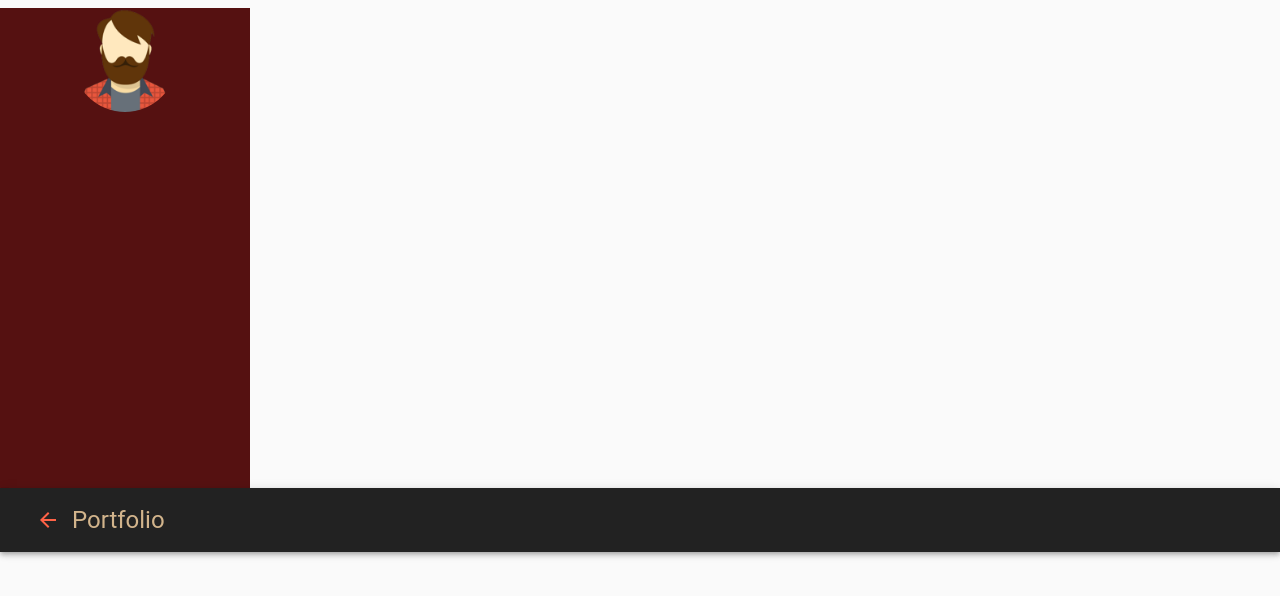
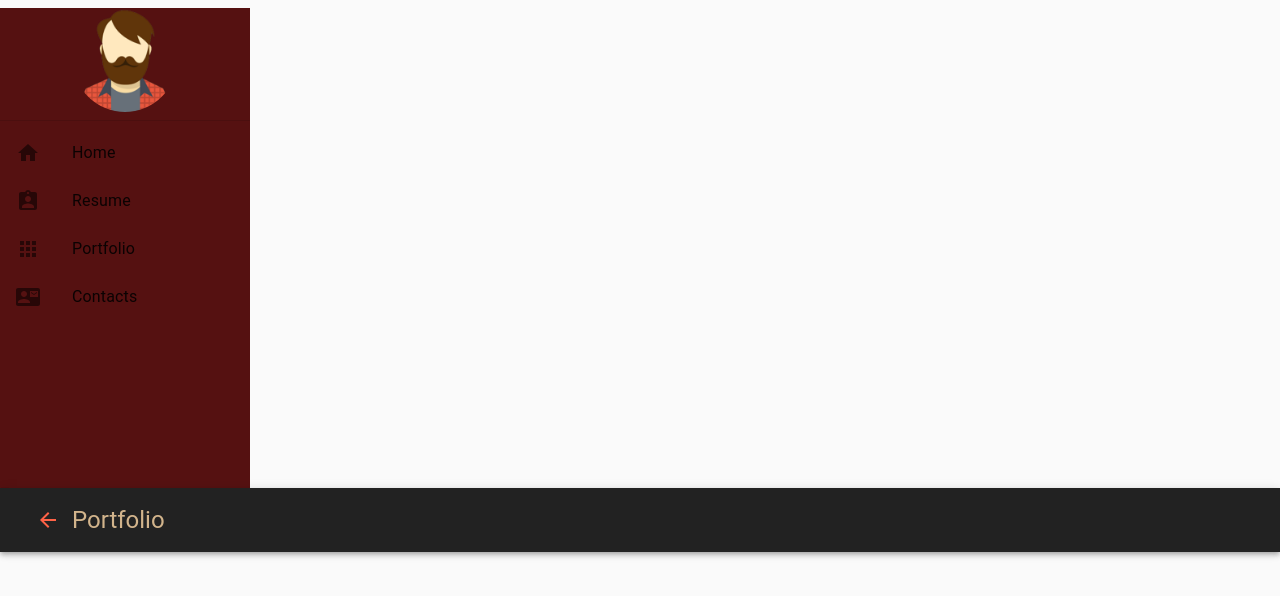
Before and after one commit to junsolkar/portfolio, a React (Create React App) app: page / in a window 1280 px wide. Shown: the top 596 px of the page. Built offline with nearby package versions, Linux system fonts and the light colour scheme.

Commit message:
navbar icons and text

```diff
--- a/src/components/Navbar.js
+++ b/src/components/Navbar.js
@@ -1,61 +1,90 @@
-import React from 'react';
-import { makeStyles } from '@material-ui/core/styles';
+import React from "react";
+import { makeStyles } from "@material-ui/core/styles";
 import {
   AppBar,
   Toolbar,
   ListItem,
   IconButton,
   ListItemText,
+  ListItemIcon,
   Avatar,
   Divider,
   List,
   Typography,
-    Box
-} from '@material-ui/core';
-import{
+  Box,
+} from "@material-ui/core";
+import {
   ArrowBack,
-    AssigntmentInd,
+  AssignmentInd,
   Home,
   Apps,
-    ContactMail
-} from '@material-ui/icons';
-import avatar from '../avatar.png';
+  ContactMail,
+} from "@material-ui/icons";
+import avatar from "../avatar.png";
 
-const useStyles = makeStyles(theme=> ({
+const useStyles = makeStyles((theme) => ({
   menuSliderContainer: {
     width: 250,
     background: "#511",
-        height: "30rem"
+    height: "30rem",
   },
   avatar: {
-        display: 'block',
+    display: "block",
     margin: "0.5rem auto",
     width: theme.spacing(13),
-        height: theme.spacing(13)
+    height: theme.spacing(13),
   },
 }));
+
+const menuItems = [
+  {
+    listIcon: <Home />,
+    listText: "Home",
+  },
+  {
+    listIcon: <AssignmentInd />,
+    listText: "Resume",
+  },
+  {
+    listIcon: <Apps />,
+    listText: "Portfolio",
+  },
+  {
+    listIcon: <ContactMail />,
+    listText: "Contacts",
+  },
+];
 const Navbar = () => {
-    const classes = useStyles()
+  const classes = useStyles();
   return (
     <>
-        <Box className={classes.menuSliderContainer}component='div'>
-            <Avatar className={classes.avatar}src={avatar} alt="junaid solkar" />
+      <Box className={classes.menuSliderContainer} component="div">
+        <Avatar className={classes.avatar} src={avatar} alt="junaid solkar" />
+        <Divider />
+        <List>
+          {menuItems.map((lsItem, key) => (
+            <ListItem button key={key}>
+              <ListItemIcon>{lsItem.listIcon}</ListItemIcon>
+              <ListItemText primary={lsItem.listText}/>
+            </ListItem>
+          ))}
+        </List>
       </Box>
 
-        <Box component='nav'>
-           <AppBar position='static'style={{ background: '#222'}}>
+      <Box component="nav">
+        <AppBar position="static" style={{ background: "#222" }}>
           <Toolbar>
             <IconButton>
-                        <ArrowBack style={{ color: 'tomato'}} />
+              <ArrowBack style={{ color: "tomato" }} />
             </IconButton>
-                   <Typography variant='h5' style={{ color: 'tan'}}>
+            <Typography variant="h5" style={{ color: "tan" }}>
               Portfolio
             </Typography>
           </Toolbar>
         </AppBar>
       </Box>
     </>
-    )
-}
+  );
+};
 
-export default Navbar
+export default Navbar;
```
Lines whose indentation alone changed are shown as unchanged.
